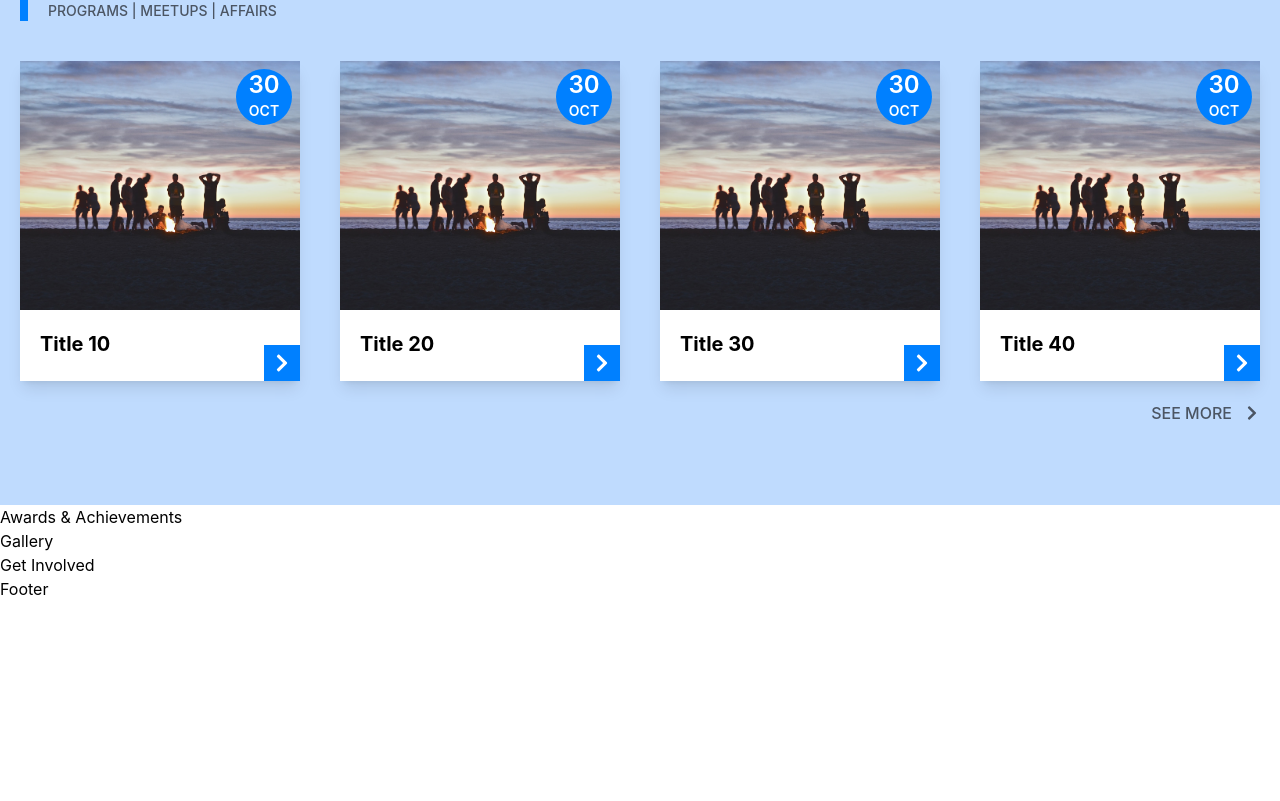
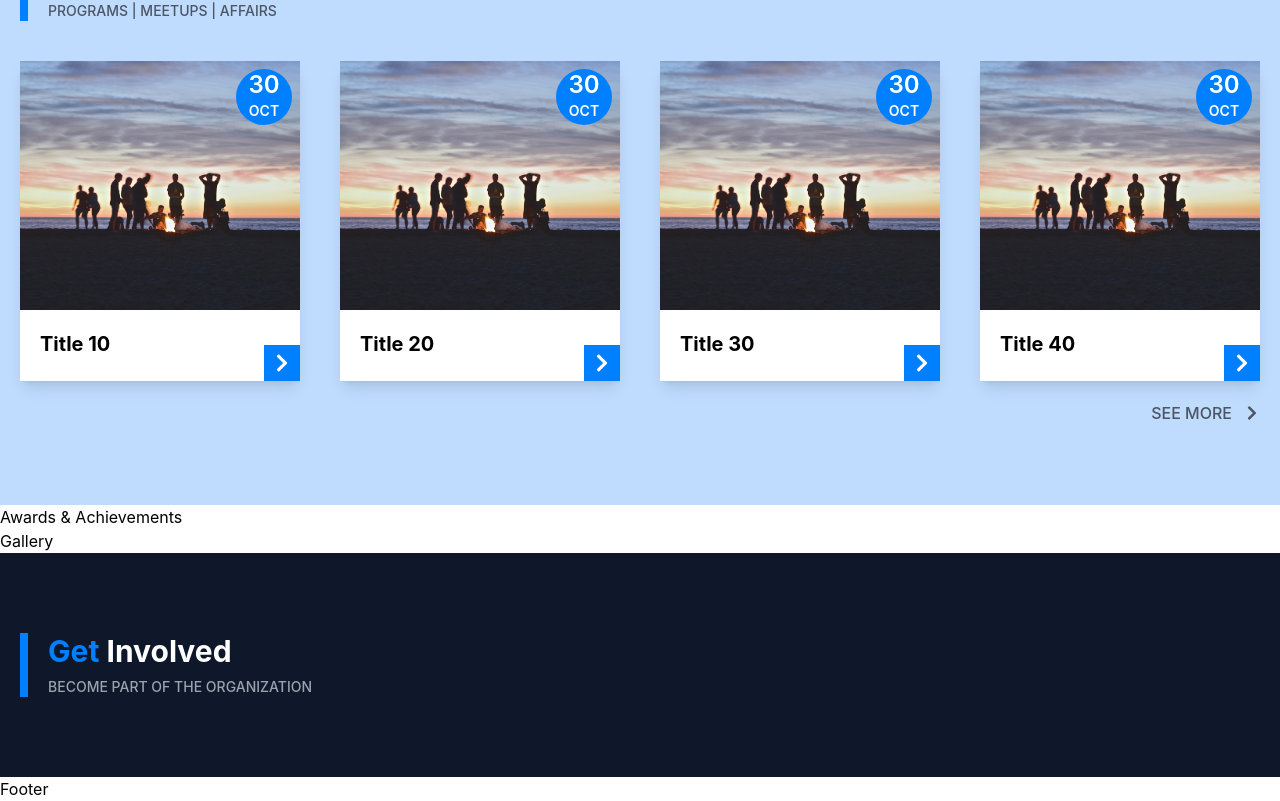
Before and after one commit to sandeshpaudel81/firebase-react, a React (Create React App) app: page / in a window 1280 px wide. Shown: the part 1135-1936 px from the top of the page. Before the commit the page ends 1736 px from the top, so only its background shows below. Built offline with nearby package versions, Linux system fonts and the light colour scheme; no server answers; the database is empty.

Commit message:
back to home: get involved section

```diff
--- a/src/pages/Home.js
+++ b/src/pages/Home.js
@@ -104,7 +104,14 @@ const Home = () => {
             {/* Gallery */}
             <div>Gallery</div>
             {/* Get Involved */}
-            <div>Get Involved</div>
+            <div className='bg-slate-900'>
+                <div className='container mx-auto px-5 py-10 md:py-20'>
+                    <div className='border-l-8 border-primary px-5'>
+                        <h2 className='text-primary font-bold text-3xl'>Get <span className='text-white'>Involved</span></h2>
+                        <p className='uppercase text-gray-400 text-sm font-medium mt-2'>become part of the organization</p>
+                    </div>
+                </div>
+            </div>
         </div>
     )
     }
```
